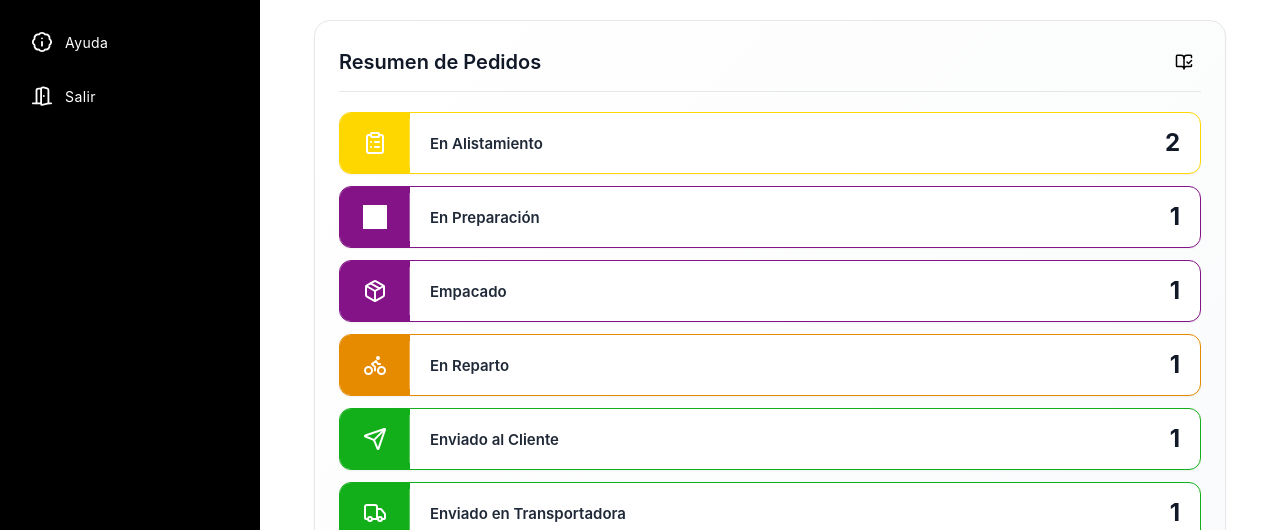
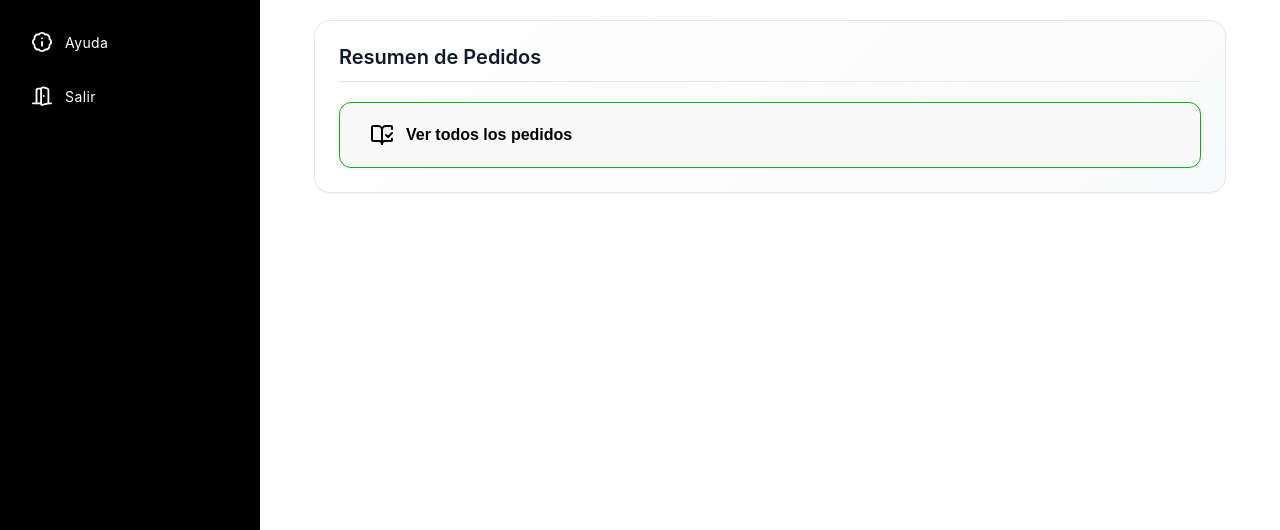
Before and after one commit to SntgRM/soluciones-hospitalarias, a React (Vite) app in the folder frontend/: page / in a window 1280 px wide. Shown: the part 270-800 px from the top of the page. Built offline with nearby package versions, Linux system fonts and the light colour scheme; no server answers; sample sign-in values are in the browser's storage; grey boxes are pictures that could not be loaded; a web font is replaced by a local one.

Commit message:
REF - The styles of the home cards in the warehouse section have been modified.

```diff
--- a/frontend/src/components/cards/Cards.jsx
+++ b/frontend/src/components/cards/Cards.jsx
@@ -1,111 +1,40 @@
 import React from 'react';
 import { useNavigate } from 'react-router-dom';
-import { productsData } from '../../data/data';
 import { iconsImgs } from '../../utils/images';
 import './Cards.css';
 
 const Cards = () => {
     const navigate = useNavigate();
 
-    // Calcular el conteo de productos por estado
-    const productCounts = productsData.reduce((acc, product) => {
-        acc[product.status] = (acc[product.status] || 0) + 1;
-        return acc;
-    }, {});
-
-    // Datos para las tarjetas resumen
-    const summaryItems = [
-        {
-            id: 'en alistamiento',
-            title: 'En Alistamiento',
-            count: productCounts['en alistamiento'] || 0,
-            icon: iconsImgs.check1,
-            bgColor: '#FFD700'
-        },
-        {
-            id: 'en preparación',
-            title: 'En Preparación',
-            count: productCounts['en preparación'] || 0,
-            icon: iconsImgs.settings,
-            bgColor: '#831386ff'
-        },
-        {
-            id: 'empacado',
-            title: 'Empacado',
-            count: productCounts.empacado || 0,
-            icon: iconsImgs.packageIcon,
-            bgColor: '#831386ff'
-        },
-        {
-            id: 'en reparto',
-            title: 'En Reparto',
-            count: productCounts['en reparto'] || 0,
-            icon: iconsImgs.bike,
-            bgColor: '#e68a00ff'
-        },
-        {
-            id: 'enviado al cliente',
-            title: 'Enviado al Cliente',
-            count: productCounts['enviado al cliente'] || 0,
-            icon: iconsImgs.send,
-            bgColor: '#13af1bff'
-        },
-        {
-            id: 'enviado en transportadora',
-            title: 'Enviado en Transportadora',
-            count: productCounts['enviado en transportadora'] || 0,
-            icon: iconsImgs.truck,
-            bgColor: '#13af1bff'
-        },
-        {
-            id: 'pedido no recibido',
-            title: 'Pedido No Recibido',
-            count: productCounts['pedido no recibido'] || 0,
-            icon: iconsImgs.xCircle,
-            bgColor: '#3f3f3fff'
-        },
-        {
-            id: 'anulado',
-            title: 'Anulado',
-            count: productCounts.anulado || 0,
-            icon: iconsImgs.ban,
-            bgColor: '#0079f1ff'
-        },
-    ];
-
-    const handleCardClick = (status) => {
-        navigate(`/productos?status=${status}`);
+    const handleClick = () => {
+        navigate('/pedidos'); // Redirige sin filtro
     };
 
     return (
         <div className="product-summary-cards-wrapper grid-common grid-c1">
             <div className="grid-c-title">
                 <h3 className="grid-c-title-text">Resumen de Pedidos</h3>
-                <button className="grid-c-title-icon" onClick={() => navigate('/productos')}>
-                    <img src={iconsImgs.check} alt="Ver Todos" />
-                    <span className="tooltip">Ver todos</span>
-                </button>
             </div>
 
-            <div className="summary-cards-container">
-                {summaryItems.map((item) => (
-                    <div
-                        key={item.id}
-                        className="summary-card"
-                        onClick={() => handleCardClick(item.id)}
-                        style={{ border: `1px solid ${item.bgColor}` }}
-                    >
-                        <div className="card-content">
-                            <div className="card-icon-box" style={{ backgroundColor: item.bgColor }}>
-                                <img src={item.icon} alt={item.title} className="card-icon" />
-                            </div>
-                            <div className="card-text">
-                                <h4 className="card-title">{item.title}</h4>
-                                <p className="card-count">{item.count}</p>
-                            </div>
-                        </div>
-                    </div>
-                ))}
+            <div className="summary-cards-container" style={{ justifyContent: 'center' }}>
+                <button
+                    className="summary-card"
+                    onClick={handleClick}
+                    style={{
+                        border: '1px solid #13af1bff',
+                        padding: '20px 30px',
+                        backgroundColor: '#f9f9f9',
+                        cursor: 'pointer',
+                        display: 'flex',
+                        alignItems: 'center',
+                        gap: '12px',
+                        fontSize: '16px',
+                        fontWeight: 'bold'
+                    }}
+                >
+                    <img src={iconsImgs.check} alt="Todos" style={{ width: '24px', height: '24px' }} />
+                    Ver todos los pedidos
+                </button>
             </div>
         </div>
     );
```
